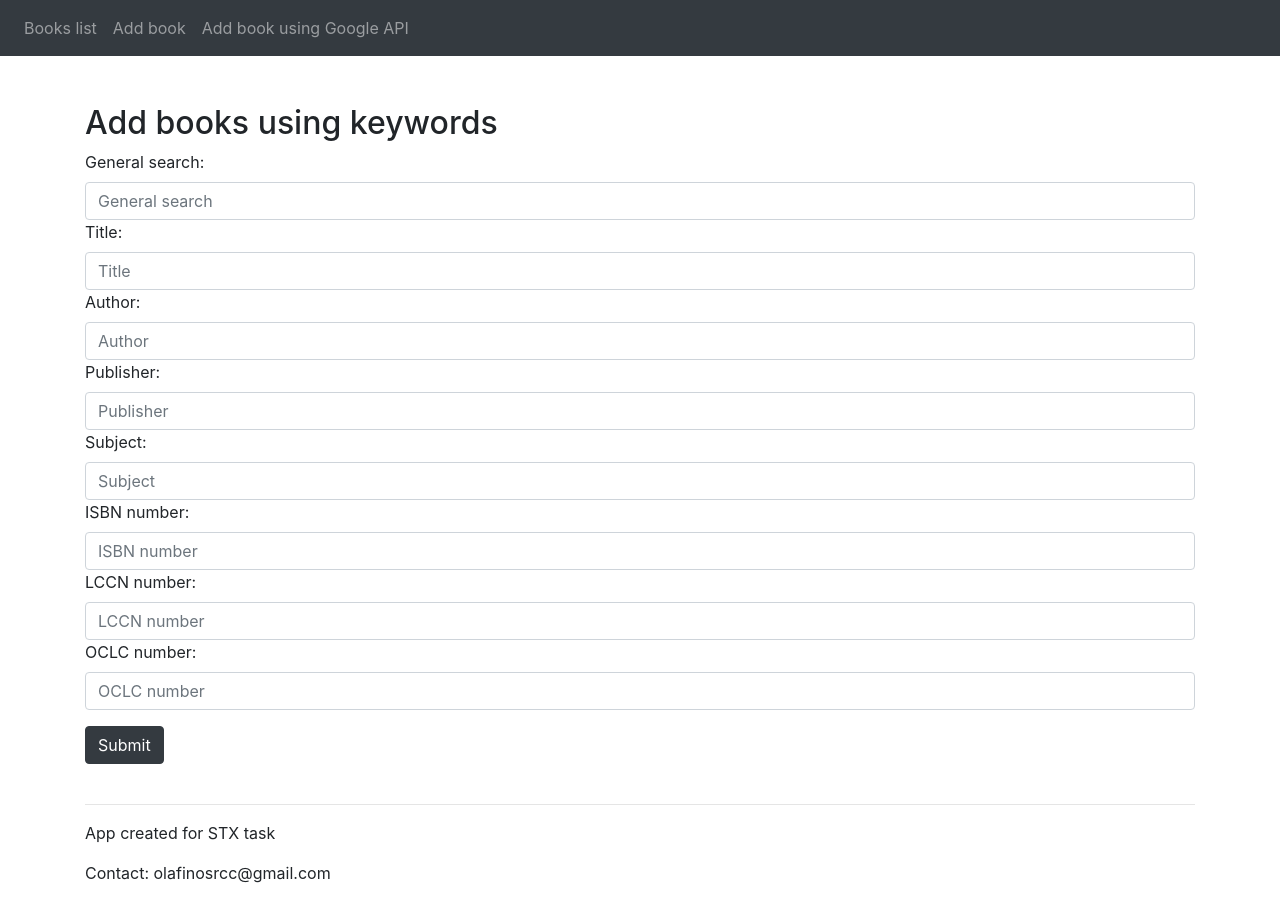
After one commit to olafinos/stx_task, a Django app: page /books/add_book_using_api in a window 1280 px wide. The commit adds this page. Run offline with Django 3.2, Linux system fonts and the light colour scheme.

Commit message:
Added base view for adding books using api

```diff
--- a/stx_project/books/forms.py
+++ b/stx_project/books/forms.py
@@ -14,3 +14,13 @@ class BookAddForm(forms.ModelForm):
     class Meta:
         model = Book
         fields = "__all__"
+
+class GoogleBooksAPIForm(forms.Form):
+    q = forms.CharField(max_length=150,required=False)
+    intitle = forms.CharField(max_length=150, required=False)
+    inauthor = forms.CharField(max_length=150, required=False)
+    inpublisher = forms.CharField(max_length=150, required=False)
+    subject = forms.CharField(max_length=150, required=False)
+    isbn = forms.IntegerField(required=False)
+    lccn = forms.IntegerField(required=False)
+    oclc = forms.IntegerField(required=False)
--- /dev/null
+++ b/stx_project/books/google_books_api.py
@@ -0,0 +1,6 @@
+from typing import Dict
+
+def add_books_using_api(keywords: Dict) -> int:
+    base_link = "https://www.googleapis.com/books/v1/volumes?"
+    for key, value in keywords.items():
+        base_link += f"{key}={value if value else ''}+"
--- a/stx_project/books/urls.py
+++ b/stx_project/books/urls.py
@@ -1,8 +1,9 @@
-from .views import BooksList, BookDetail, AddBook
+from .views import BooksList, BookDetail, AddBook, AddBookGoogleAPI
 from django.urls import path
 
 urlpatterns = [
     path("books/", BooksList.as_view(), name="books_list"),
     path("books/<int:pk>", BookDetail.as_view(), name="books_detail"),
-    path("books/add_book", AddBook.as_view(), name="add_book")
+    path("books/add_book", AddBook.as_view(), name="add_book"),
+    path("books/add_book_using_api", AddBookGoogleAPI.as_view(),name="add_books_using_api")
 ]
--- a/stx_project/books/views.py
+++ b/stx_project/books/views.py
@@ -1,5 +1,6 @@
+from .google_books_api import add_books_using_api
 from .models import Book
-from .forms import BookSearchForm, BookAddForm
+from .forms import BookSearchForm, BookAddForm, GoogleBooksAPIForm
 from typing import Dict
 import datetime
 from django.http import HttpRequest, HttpResponse
@@ -55,3 +56,17 @@ class AddBook(View):
             return render(request, "add_book.html", {"form": form})
         messages.add_message(request, messages.SUCCESS, "Book added successfully")
         return redirect('books_detail', pk=book.pk)
+
+class AddBookGoogleAPI(View):
+
+    def get(self, request: HttpRequest, format=None) -> HttpResponse:
+        form = GoogleBooksAPIForm()
+        return render(request, "add_books_using_api.html", {"form": form})
+
+    def post(self, request: HttpRequest, format=None) -> HttpResponse:
+        form = GoogleBooksAPIForm(request.POST)
+        if form.is_valid():
+            keywords = form.cleaned_data
+            added_books = add_books_using_api(keywords)
+            messages.add_message(request, messages.SUCCESS, f"Number of books added: {added_books}")
+        return render(request, "add_books_using_api.html", {"form": form})
--- /dev/null
+++ b/stx_project/templates/add_books_using_api.html
@@ -0,0 +1,55 @@
+{% extends 'base.html' %}
+{% block title %}Add book using Google Book API{% endblock %}
+{% block content %}
+<h2>Add books using keywords</h2>
+
+<form method="post">
+    {% csrf_token %}
+    {% if form.errors %}
+    <!-- Error messaging -->
+    <br>
+    <div id="errors">
+        <div class="inner">
+            <strong>
+                <p>There were some errors in the information you entered. Please correct the following:</p>
+                <ul>
+                    {% for field in form %}
+                    {% if field.errors %}
+                    <li>{{ field.label }}:
+                        <ul>
+                            {% for error in field.errors %}
+                            <li>{{ error|striptags }}</li>
+                            {% endfor %}
+                        </ul>
+                    </li>
+                    {% endif %}
+                    {% endfor %}
+                </ul>
+            </strong>
+        </div>
+    </div>
+    <br>
+    <!-- /Error messaging -->
+    {% endif %}
+    <div class="form-group">
+        <label for="q">General search: </label>
+        <input type="text" name="q" class="form-control" id="q" placeholder="General search">
+        <label for="title">Title: </label>
+        <input type="text" name="title" class="form-control" id="title" placeholder="Title">
+        <label for="author">Author: </label>
+        <input type="text" name="author" class="form-control" id="author" placeholder="Author">
+        <label for="publisher">Publisher: </label>
+        <input type="text" name="publisher" class="form-control" id="publisher" placeholder="Publisher">
+        <label for="subject">Subject: </label>
+        <input type="text" name="subject" class="form-control" id="subject" placeholder="Subject">
+        <label for="isbn">ISBN number: </label>
+        <input type="number" name="isbn" class="form-control" id="isbn" placeholder="ISBN number">
+        <label for="lccn">LCCN number: </label>
+        <input type="number" name="lccn" class="form-control" id="lccn" placeholder="LCCN number">
+        <label for="oclc">OCLC number: </label>
+        <input type="number" name="oclc" class="form-control" id="oclc" placeholder="OCLC number">
+
+    </div>
+    <button type="submit" class="btn btn-dark">Submit</button>
+</form>
+{% endblock %}
--- a/stx_project/templates/base.html
+++ b/stx_project/templates/base.html
@@ -30,6 +30,9 @@
             </li>
             <li class="nav-item">
                 <a class="nav-link" href="{% url 'add_book' %}">Add book</a>
+            </li>
+            <li class="nav-item">
+                <a class="nav-link" href="{% url 'add_books_using_api' %}">Add book using Google API</a>
             </li>
         </ul>
     </div>
```
